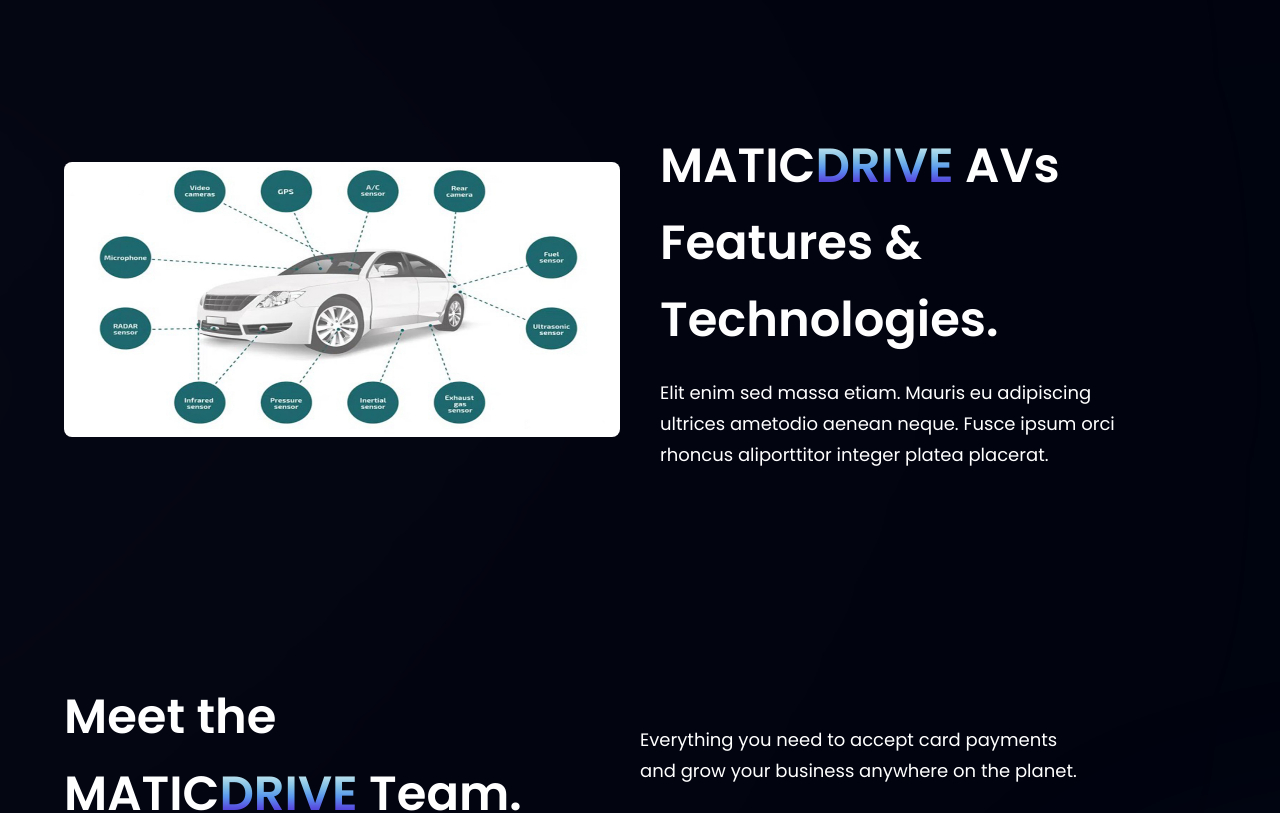
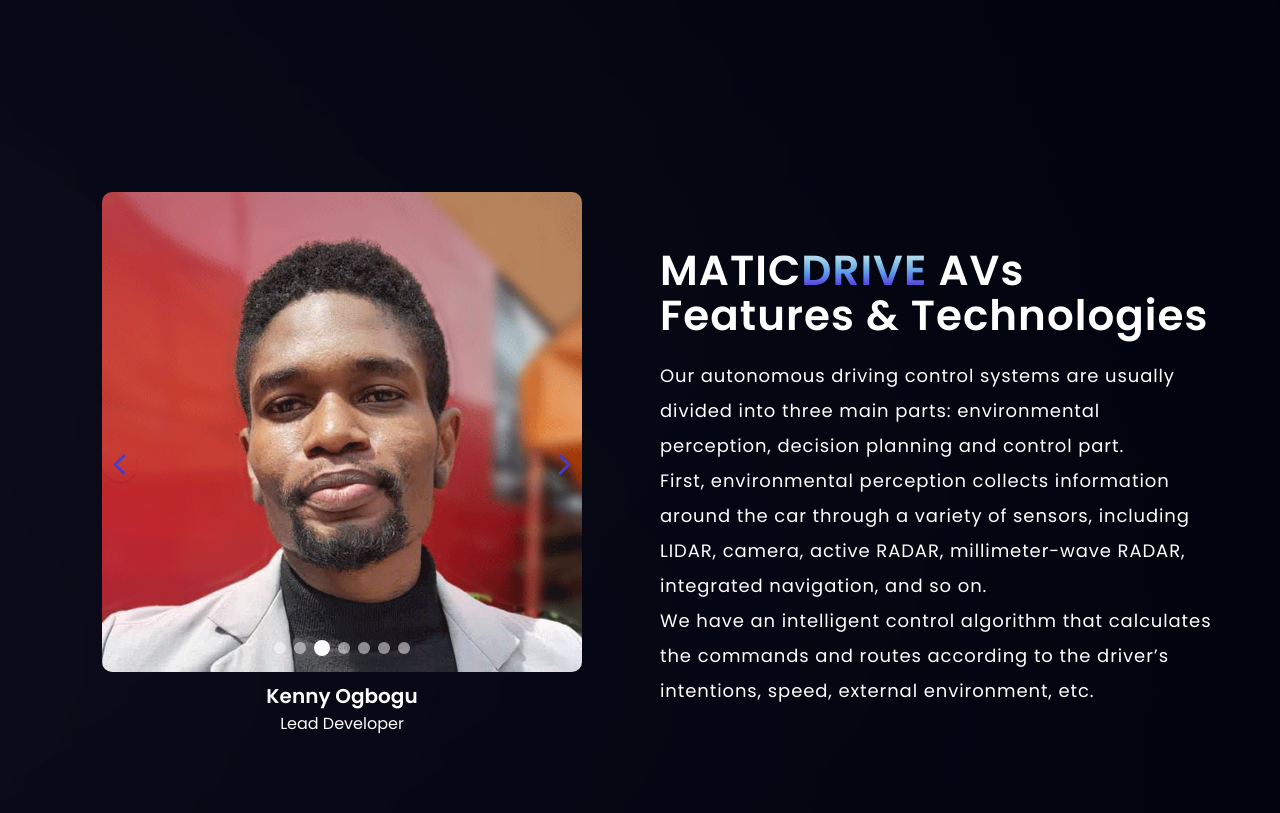
Before and after one commit to Kennius7/MaticDrive-Website, a React (Vite) app: page / in a window 1280 px wide. Shown: the part 2640-3453 px from the top of the page. Built offline with nearby package versions, Linux system fonts and the light colour scheme.

Commit message:
Working on the features section

```diff
--- a/src/components/Features.jsx
+++ b/src/components/Features.jsx
@@ -1,12 +1,29 @@
-import { MaticProto } from "../assets";
+import { featureSlide } from "../constants";
 import styles, { layout } from "../style";
+import CarouselSlider from "./CarouselSlider";
 
 
 
 const Features = () => (
   <section id="product" className={`my-20 ${layout.sectionReverse}`}>
     <div className={layout.sectionImgReverse}>
-      <img src={MaticProto} alt="billing" className="w-[100%] h-[80%] rounded-lg bg-gradient-to-t relative z-[5]" />
+      <div className="max-w-lg w-full h-[700px] m-auto py-16 px-4">
+        <CarouselSlider autoSlide={true}>
+          {featureSlide.map((card) => (
+            <div className="w-full flex flex-col justify-center items-center">
+              <img src={card.img} alt={card.name} className="bg-center bg-cover rounded-[10px]" />
+              <div className="flex flex-col ss:w-[400px] w-[300px] items-center rounded-[10px] mt-2">
+                <h4 className="font-poppins font-semibold text-[20px] leading-[32px] text-white">
+                  {card.name}
+                </h4>
+                <p className="font-poppins font-normal text-[16px] leading-[24px] text-white">
+                  {card.title}
+                </p>
+              </div>
+            </div>
+          ))}
+        </CarouselSlider>
+      </div>
 
       {/* gradient start */}
       <div className="absolute z-[3] -left-1/2 top-0 w-[50%] h-[50%] rounded-full white__gradient" />
@@ -15,13 +32,16 @@
     </div>
 
     <div className={layout.sectionInfo}>
-      <h2 className={styles.heading2}>
-        MATIC<span className="text-gradient">DRIVE</span> AVs <br className="sm:block hidden" /> Features & Technologies.
+      <h2 className={styles.headingFeatures}>
+        MATIC<span className="text-gradient">DRIVE</span> AVs <br /> Features & Technologies
       </h2>
-      <p className={ `${styles.paragraph} max-w-[470px] mt-5` }>
-        Elit enim sed massa etiam. Mauris eu adipiscing ultrices ametodio
-        aenean neque. Fusce ipsum orci rhoncus aliporttitor integer platea
-        placerat.
+      <p className={ `${styles.paragraphFeatures} max-w-[600px] mt-5` }>
+      Our autonomous driving control systems are usually divided into three main parts:
+      environmental perception, decision planning and control part. <br /> First, environmental perception
+      collects information around the car through a variety of sensors, including LIDAR, camera,
+      active RADAR, millimeter-wave RADAR, integrated navigation, and so on. <br />
+      We have an intelligent control algorithm that calculates the commands and routes according to
+      the driver’s intentions, speed, external environment, etc.
       </p>
     </div>
   </section>
--- a/src/components/TeamPlayers.jsx
+++ b/src/components/TeamPlayers.jsx
@@ -21,9 +21,8 @@
           Meet the <br className="sm:block hidden" /> MATIC<span className="text-gradient">DRIVE</span> Team.
         </h2>
         <div className="w-full md:mt-0 mt-6">
-          <p className={`${styles.paragraph} text-left max-w-[450px]`}>
-            Everything you need to accept card payments and grow your business
-            anywhere on the planet.
+          <p className={`${styles.paragraph} text-left max-w-[500px]`}>
+            An agile team experienced with machine learning and neural data AI systems production, development, deployment etc.
           </p>
         </div>
       </div>
--- a/src/constants/index.js
+++ b/src/constants/index.js
@@ -108,6 +108,51 @@
     id: 6,
     content:
       "It is usually people in the money business, finance, and international trade that are really rich.",
+    name: "Abdulmatin Gbolahan Lawal",
+    title: "UI/UX Designer",
+    img: people07,
+  },
+];
+
+export const featureSlide = [
+  {
+    id: 0,
+    name: "Esther Eruchie",
+    title: "Founder",
+    img: people01,
+  },
+  {
+    id: 1,
+    name: "Osatohanmwen Ben-Iyare",
+    title: "Technical Project Manager",
+    img: people02,
+  },
+  {
+    id: 2,
+    name: "Kenny Ogbogu",
+    title: "Lead Developer",
+    img: people03,
+  },
+  {
+    id: 3,
+    name: "Brian Phiri",
+    title: "Data Analyst",
+    img: people04,
+  },
+  {
+    id: 4,
+    name: "Daniel Paul",
+    title: "Product Manager",
+    img: people05,
+  },
+  {
+    id: 5,
+    name: "Judith Ejike",
+    title: "Content Creator",
+    img: people06,
+  },
+  {
+    id: 6,
     name: "Abdulmatin Gbolahan Lawal",
     title: "UI/UX Designer",
     img: people07,
--- a/src/index.css
+++ b/src/index.css
@@ -263,7 +263,6 @@
   cursor: pointer;
   transition: transform .3s;
   z-index: 10;
-  transform: translate(1px, 1px);
 }
 
 
--- a/src/style.js
+++ b/src/style.js
@@ -3,7 +3,9 @@
 
   heading2: "font-poppins font-semibold xs:text-[48px] text-[40px] text-white xs:leading-[76.8px] leading-[66.8px] w-full",
   headingPart: "font-poppins font-semibold xs:text-[48px] text-[32px] text-white xs:leading-[76.8px] leading-[50px] w-full",
+  headingFeatures: "font-poppins font-semibold xs:text-[42px] text-[28px] xs:tracking-wide tracking-tighter text-white xs:leading-[45px] leading-[50px] w-full",
   paragraph: "font-poppins font-normal text-white text-[18px] leading-[30.8px]",
+  paragraphFeatures: "font-poppins font-normal text-white ss:text-[18px] text-[15px] ss:leading-[35px] leading-[25px] ss:tracking-wider tracking-normal",
 
   flexCenter: "flex justify-center items-center",
   flexStart: "flex justify-center items-start",
```
